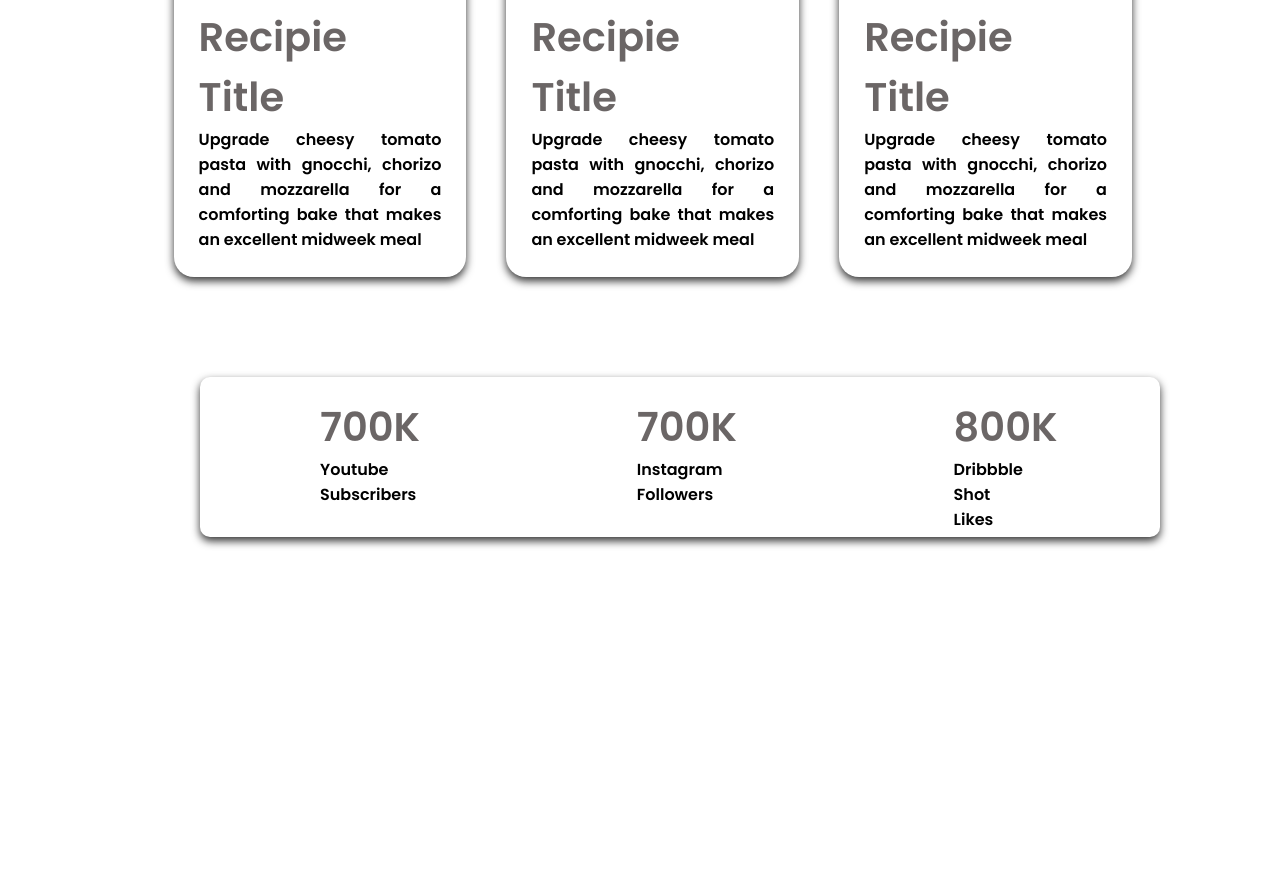
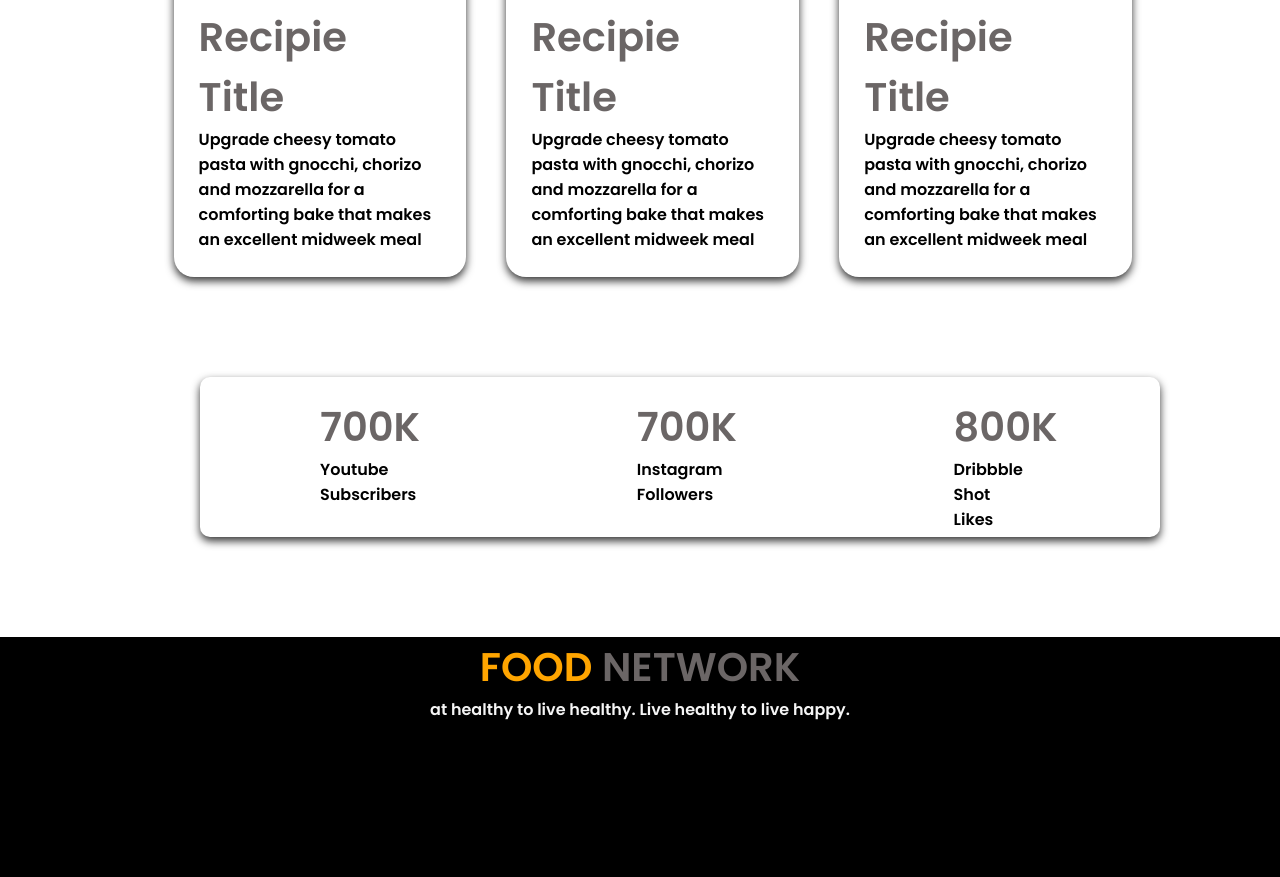
Before and after one commit to sksatu1/assignment-1, a plain HTML site: page index.html in a window 1280 px wide. Shown: the part 2000-2877 px from the top of the page. Before the commit the page ends 2637 px from the top, so only its background shows below. Drawn offline with Linux system fonts and the light colour scheme.

Commit message:
footer added

```diff
--- a/index.html
+++ b/index.html
@@ -136,6 +136,15 @@
 
     </section>
 
+    <footer>
+        <div class="footer-section">
+            <h1><span class="orange">FOOD</span> NETWORK</h1>
+
+            <p>at healthy to live healthy. Live healthy to live happy.</p>
+
+        </div>
+    </footer>
+
 </body>
 
 </html>
--- a/style.css
+++ b/style.css
@@ -1,6 +1,6 @@
 *{
     font-family: 'Poppins', sans-serif;
-    text-align: justify;
+    /* text-align: justify; */
     box-sizing: border-box;
     margin: 0;
 
@@ -160,3 +160,24 @@ h1{
     padding: 20px 120px;
     vertical-align: middle;
 }
+
+
+/* footer section */
+footer{
+    height: 30vh;
+    width: 100%;
+    background-color: black;
+}
+/* footer h1{
+    font-size: 30px;
+}
+footer p{
+    color: whitesmoke;
+    font-weight: 100;
+} */
+.footer-section{
+    text-align: center;
+}
+.footer-section p{
+    color: whitesmoke;
+}
```
